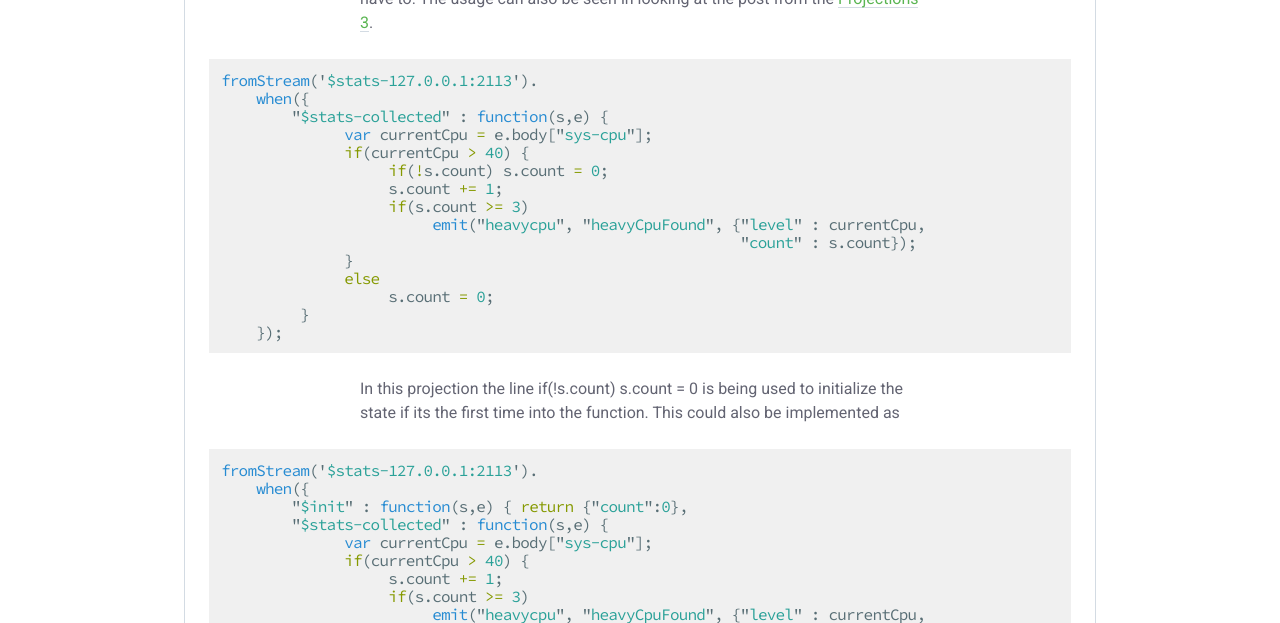
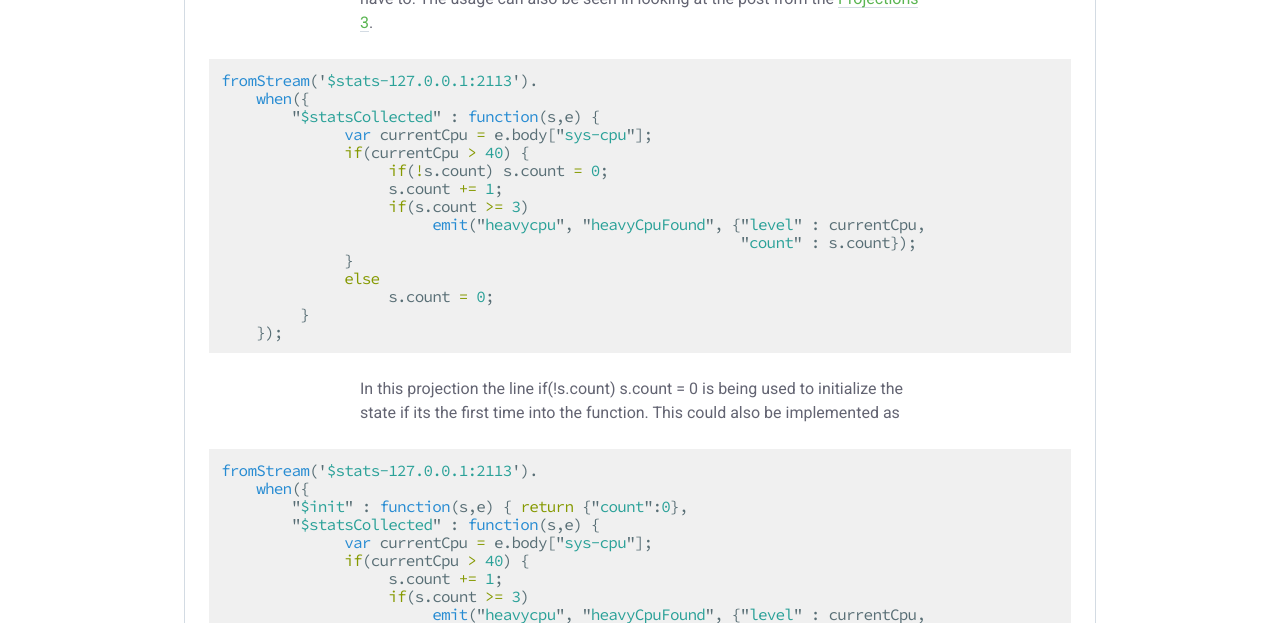
Before and after one commit to sandboxorg/geteventstore.com, a Jekyll site: the page built from _posts/2013-02-18-projections-4-event-matching.md, in a window 1280 px wide. Shown: the part 1273-1896 px from the top of the page. Built offline with Jekyll 4.4.1, drawn with Linux system fonts in a browser that asks for light colours; nearby versions of some CDN libraries; Markdown is read by kramdown in place of the engine named in the settings.

Commit message:
Updated old blog posts due to the change in statsCollected stream name

````diff
--- a/_posts/2013-02-18-projections-4-event-matching.md
+++ b/_posts/2013-02-18-projections-4-event-matching.md
@@ -29,7 +29,7 @@ $init: $init gets called before any other handler. The job of $init is to return
 ```javascript
 fromStream('$stats-127.0.0.1:2113').
     when({
-        "$stats-collected" : function(s,e) {
+        "$statsCollected" : function(s,e) {
               var currentCpu = e.body["sys-cpu"];
               if(currentCpu > 40) {
                    if(!s.count) s.count = 0;
@@ -50,7 +50,7 @@ In this projection the line if(!s.count) s.count = 0 is being used to initialize
 fromStream('$stats-127.0.0.1:2113').
     when({
         "$init" : function(s,e) { return {"count":0},
-        "$stats-collected" : function(s,e) {
+        "$statsCollected" : function(s,e) {
               var currentCpu = e.body["sys-cpu"];
               if(currentCpu > 40) {
                    s.count += 1;
````
Also changed, not shown: _posts/2013-02-13-projections-2-a-simple-sep-projection.md (+1 -1 lines), _posts/2013-02-15-projections-3-using-state.md (+2 -2 lines).
